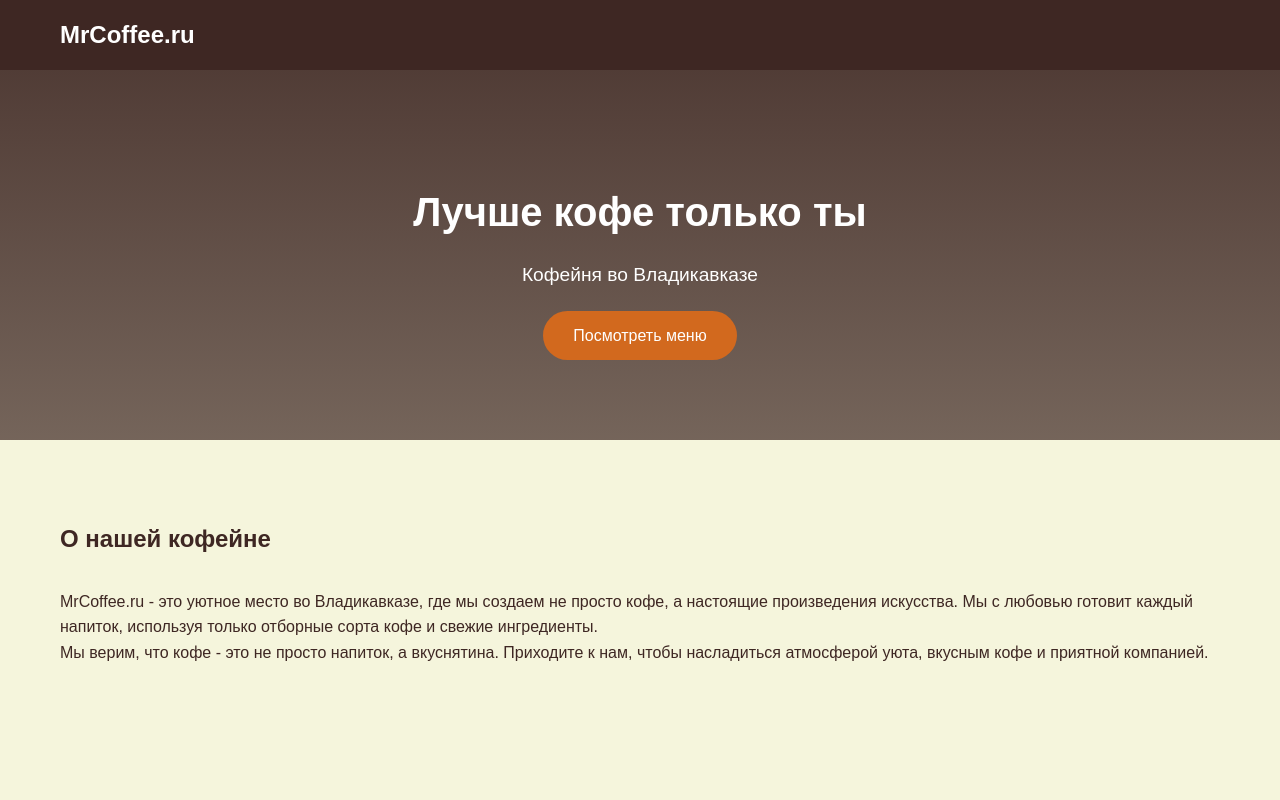
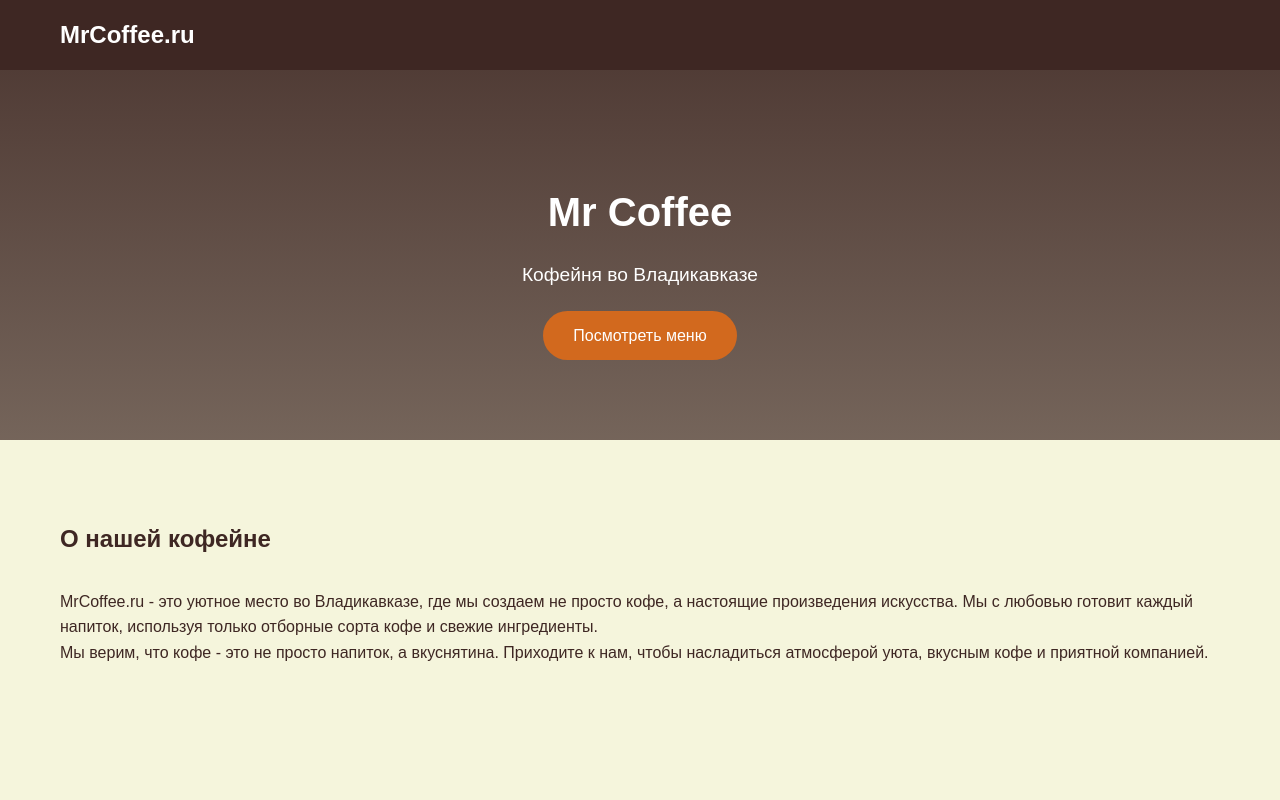
Before and after one commit to TimShadow1/mrcoffee, a plain HTML site: page index.html in a window 1280 px wide. Shown: the top 800 px of the page. Drawn offline with Linux system fonts and the light colour scheme.

Commit message:
Update index.html

```diff
--- a/index.html
+++ b/index.html
@@ -3,7 +3,7 @@
 <head>
     <meta charset="UTF-8">
     <meta name="viewport" content="width=device-width, initial-scale=1.0">
-    <title>MrCoffee.ru - Лучше кофе только ты | Кофейня во Владикавказе</title>
+    <title>Mr-Coffee.ru Кофейня во Владикавказе</title>
     <meta name="description" content="Кофейня MrCoffee во Владикавказе. Ул. Доватора, 23. Лучший кофе в городе!">
     <style>
         :root {
@@ -157,7 +157,7 @@
 
     <section class="hero">
         <div class="container">
-            <h1 style="font-size: 2.5rem; margin-bottom: 1rem;">Лучше кофе только ты</h1>
+            <h1 style="font-size: 2.5rem; margin-bottom: 1rem;">Mr Coffee</h1>
             <p style="font-size: 1.2rem;">Кофейня во Владикавказе</p>
             <a href="#menu" class="btn">Посмотреть меню</a>
         </div>
```
